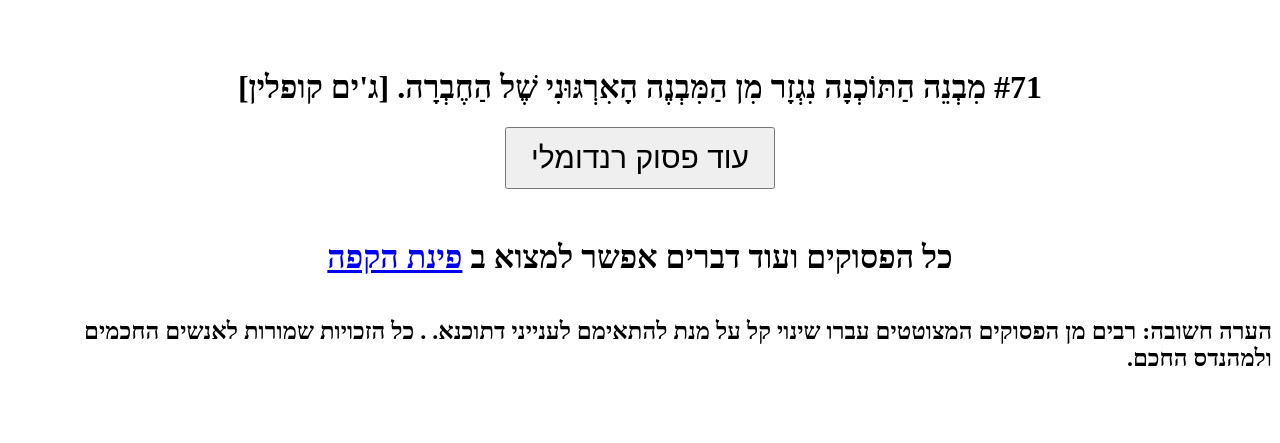
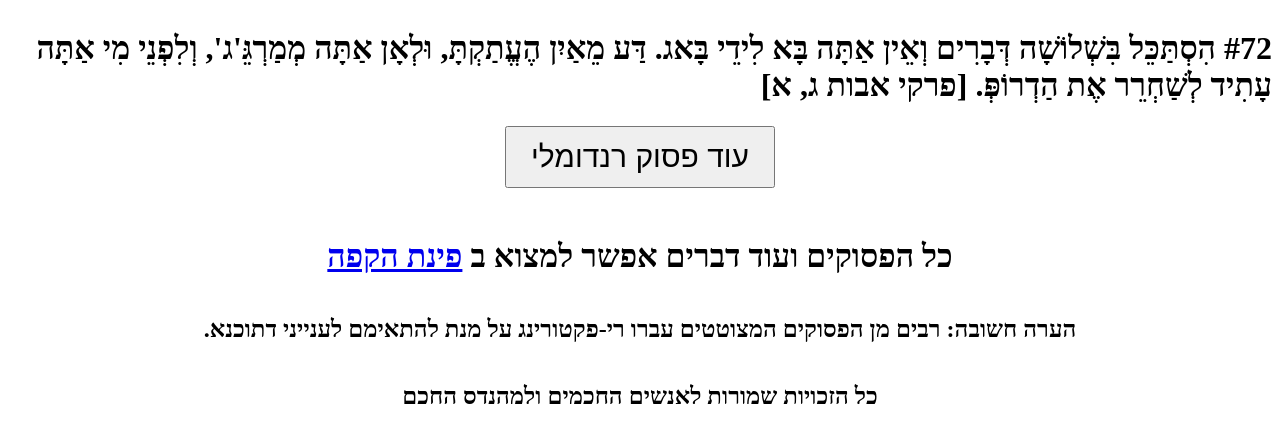
Before and after one commit to udyher/udyher.github.io, a plain HTML site: page Pasuk/index.html in a window 1280 px wide. Shown: the part 257-700 px from the top of the page. Drawn offline with Linux system fonts and the light colour scheme.

Commit message:
update main page + sync to 232

```diff
--- a/Pasuk/index.html
+++ b/Pasuk/index.html
@@ -47,8 +47,11 @@
         <h1 id="randomSentence"></h1>
         <button class="centered-button" onclick="displayRandomSentence()">עוד פסוק רנדומלי</button>
 		<h1>כל הפסוקים ועוד דברים אפשר למצוא ב <a href="https://www.pinatkafe.com">פינת הקפה</a></h1>
-		<h2>הערה חשובה: רבים מן הפסוקים המצוטטים עברו שינוי קל על מנת להתאימם לענייני דתוכנא. . כל הזכויות שמורות לאנשים החכמים ולמהנדס החכם.</h2>
+		<h2>הערה חשובה: רבים מן הפסוקים המצוטטים עברו רי-פקטורינג על מנת להתאימם לענייני דתוכנא.</h2>
+		<h2>כל הזכויות שמורות לאנשים החכמים ולמהנדס החכם</h2>
     </div>
+
+
 
     <script>
         async function loadSentences() {
```
Also changed, not shown: Pasuk/sentences.txt.
